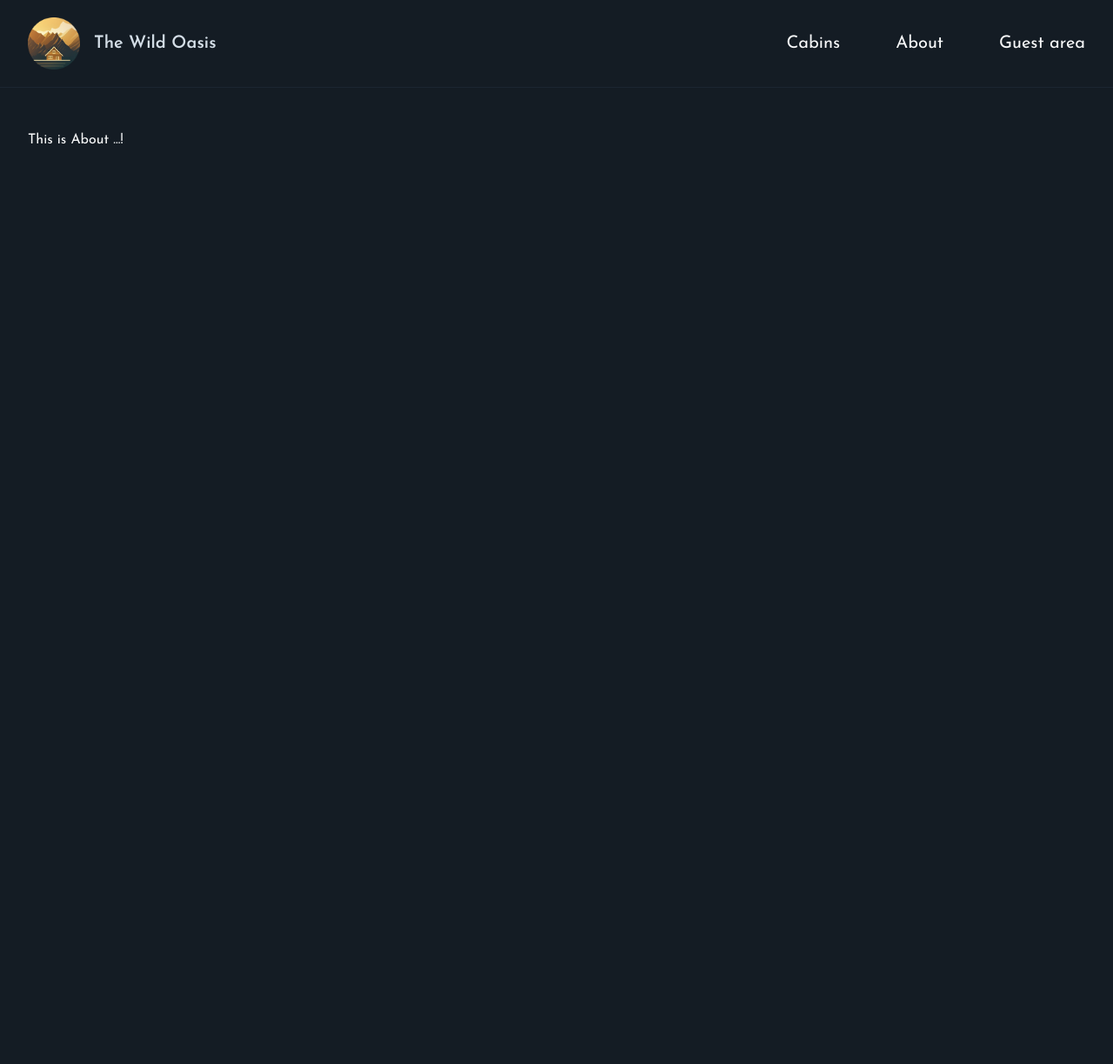
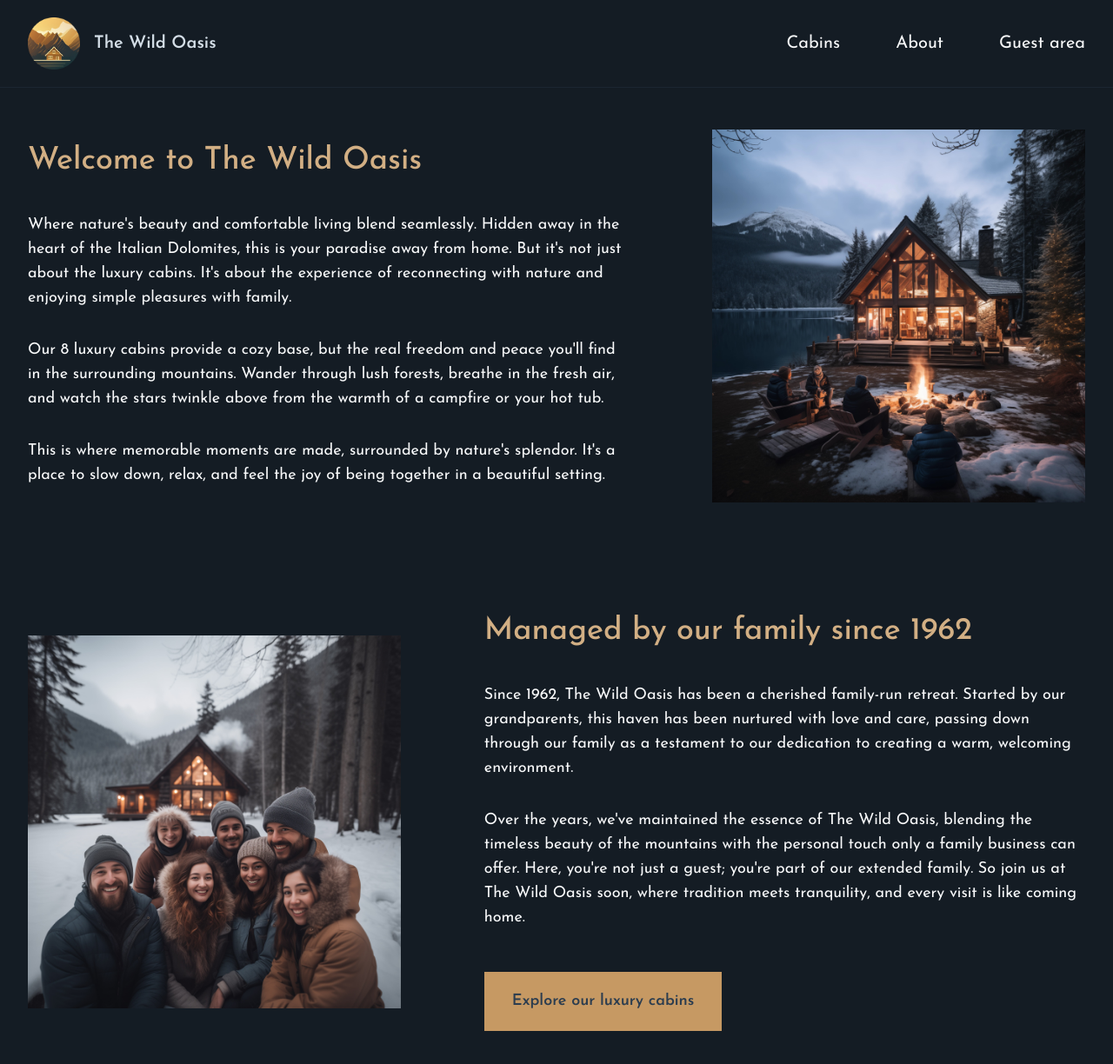
Before and after one commit to FerozShaik96/the-wild-oasis-website, a Next.js app: page /about in a window 1280 px wide. Shown: the top 1224 px of the page at 87% size. Before the commit the page ends 800 px from the top, so only its background shows below. Built offline with nearby package versions, Linux system fonts and the light colour scheme.

Commit message:
created About Page

```diff
--- a/app/about/page.js
+++ b/app/about/page.js
@@ -1,6 +1,89 @@
+import Image from "next/image";
+import about1 from "@/public/about-1.jpg";
+import about2 from "@/public/about-2.jpg";
+import Link from "next/link";
 export const metadata = {
   title: "About",
 };
 export default function Page() {
-  return <h1>This is About ...!</h1>;
+  return (
+    <div className="grid grid-cols-5 items-center gap-x-24 gap-y-32 text-lg">
+      <div className="col-span-3">
+        <h1 className="mb-10 text-4xl font-medium text-accent-400">
+          Welcome to The Wild Oasis
+        </h1>
+
+        <div className="space-y-8">
+          <p>
+            Where nature&apos;s beauty and comfortable living blend seamlessly.
+            Hidden away in the heart of the Italian Dolomites, this is your
+            paradise away from home. But it&apos;s not just about the luxury
+            cabins. It&apos;s about the experience of reconnecting with nature
+            and enjoying simple pleasures with family.
+          </p>
+          <p>
+            Our 8 luxury cabins provide a cozy base, but the real freedom and
+            peace you&apos;ll find in the surrounding mountains. Wander through
+            lush forests, breathe in the fresh air, and watch the stars twinkle
+            above from the warmth of a campfire or your hot tub.
+          </p>
+          <p>
+            This is where memorable moments are made, surrounded by
+            nature&apos;s splendor. It&apos;s a place to slow down, relax, and
+            feel the joy of being together in a beautiful setting.
+          </p>
+        </div>
+      </div>
+
+      <div className="col-span-2">
+        <Image
+          src={about1}
+          alt="Family sitting around a fire pit in front of cabin"
+          placeholder="blur"
+          quality={80}
+        />
+      </div>
+
+      <div className="relative col-span-2 aspect-square">
+        <Image
+          src="/about-2.jpg"
+          fill
+          className="oject-cover"
+          alt="Family that manages The Wild Oasis"
+        />
+      </div>
+
+      <div className="col-span-3">
+        <h1 className="mb-10 text-4xl font-medium text-accent-400">
+          Managed by our family since 1962
+        </h1>
+
+        <div className="space-y-8">
+          <p>
+            Since 1962, The Wild Oasis has been a cherished family-run retreat.
+            Started by our grandparents, this haven has been nurtured with love
+            and care, passing down through our family as a testament to our
+            dedication to creating a warm, welcoming environment.
+          </p>
+          <p>
+            Over the years, we&apos;ve maintained the essence of The Wild Oasis,
+            blending the timeless beauty of the mountains with the personal
+            touch only a family business can offer. Here, you&apos;re not just a
+            guest; you&apos;re part of our extended family. So join us at The
+            Wild Oasis soon, where tradition meets tranquility, and every visit
+            is like coming home.
+          </p>
+
+          <div>
+            <Link
+              href="/cabins"
+              className="mt-4 inline-block bg-accent-500 px-8 py-5 text-lg font-semibold text-primary-800 transition-all hover:bg-accent-600"
+            >
+              Explore our luxury cabins
+            </Link>
+          </div>
+        </div>
+      </div>
+    </div>
+  );
 }
```
